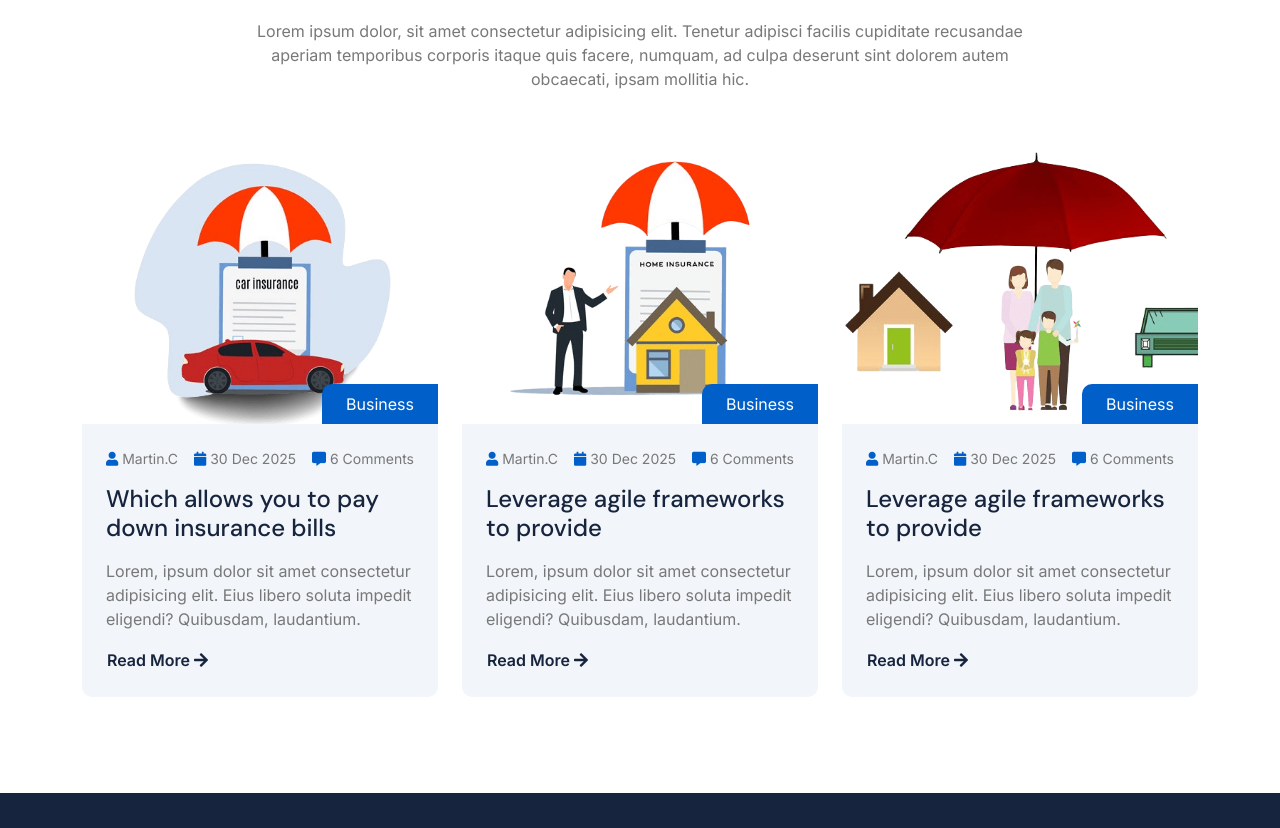
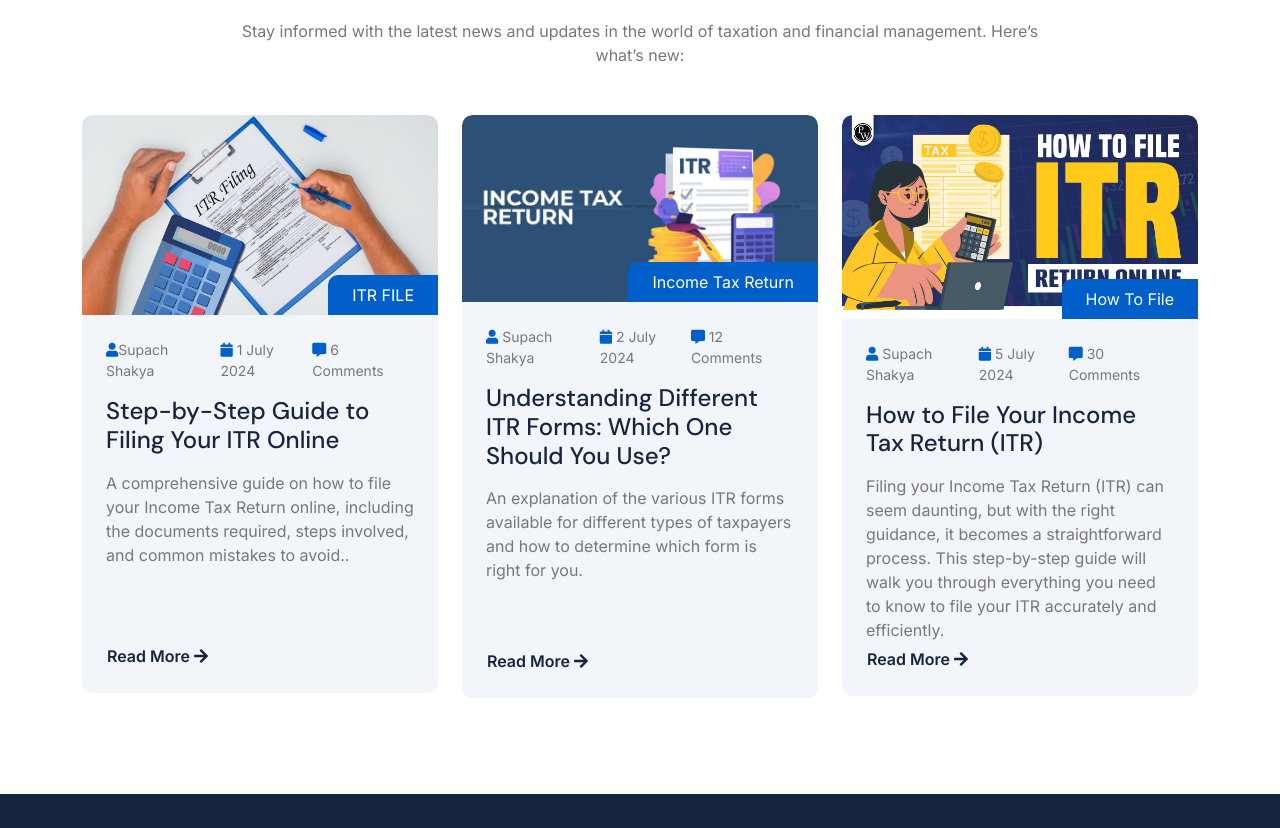
Before and after one commit to SandeshKumar123/SRS, a plain HTML site: page blog.html in a window 1280 px wide. Shown: the part 674-1502 px from the top of the page. Drawn offline with nearby package versions, Linux system fonts and the light colour scheme.

Commit message:
New changes

```diff
--- a/blog.html
+++ b/blog.html
@@ -164,26 +164,26 @@
                 <div class="text-center mx-auto pb-5 wow fadeInUp" data-wow-delay="0.2s" style="max-width: 800px;">
                     <h4 class="text-primary">From Blog</h4>
                     <h1 class="display-4 mb-4">News And Updates</h1>
-                    <p class="mb-0">Lorem ipsum dolor, sit amet consectetur adipisicing elit. Tenetur adipisci facilis cupiditate recusandae aperiam temporibus corporis itaque quis facere, numquam, ad culpa deserunt sint dolorem autem obcaecati, ipsam mollitia hic.
+                    <p class="mb-0"> Stay informed with the latest news and updates in the world of taxation and financial management. Here’s what’s new:
                     </p>
                 </div>
                 <div class="row g-4 justify-content-center">
                     <div class="col-lg-6 col-xl-4 wow fadeInUp" data-wow-delay="0.2s">
                         <div class="blog-item">
                             <div class="blog-img">
-                                <img src="img/blog-1.png" class="img-fluid rounded-top w-100" alt="">
+                                <img src="img/ITR.jpg" class="img-fluid rounded-top w-100" alt="">
                                 <div class="blog-categiry py-2 px-4">
-                                    <span>Business</span>
+                                    <span>ITR FILE</span>
                                 </div>
                             </div>
                             <div class="blog-content p-4">
                                 <div class="blog-comment d-flex justify-content-between mb-3">
-                                    <div class="small"><span class="fa fa-user text-primary"></span> Martin.C</div>
-                                    <div class="small"><span class="fa fa-calendar text-primary"></span> 30 Dec 2025</div>
+                                    <div class="small"><span class="fa fa-user text-primary"></span>Supach Shakya</div>
+                                    <div class="small"><span class="fa fa-calendar text-primary"></span> 1 July 2024</div>
                                     <div class="small"><span class="fa fa-comment-alt text-primary"></span> 6 Comments</div>
                                 </div>
-                                <a href="#" class="h4 d-inline-block mb-3">Which allows you to pay down insurance bills</a>
-                                <p class="mb-3">Lorem, ipsum dolor sit amet consectetur adipisicing elit. Eius libero soluta impedit eligendi? Quibusdam, laudantium.</p>
+                                <a href="#" class="h4 d-inline-block mb-3"> Step-by-Step Guide to Filing Your ITR Online</a>
+                                <p class="mb-3" style="height: 155px;">A comprehensive guide on how to file your Income Tax Return online, including the documents required, steps involved, and common mistakes to avoid..</p>
                                 <a href="#" class="btn p-0">Read More  <i class="fa fa-arrow-right"></i></a>
                             </div>
                         </div>
@@ -191,19 +191,19 @@
                     <div class="col-lg-6 col-xl-4 wow fadeInUp" data-wow-delay="0.4s">
                         <div class="blog-item">
                             <div class="blog-img">
-                                <img src="img/blog-2.png" class="img-fluid rounded-top w-100" alt="">
+                                <img src="img/income.jpg" class="img-fluid rounded-top w-100" alt="">
                                 <div class="blog-categiry py-2 px-4">
-                                    <span>Business</span>
+                                    <span>Income Tax Return</span>
                                 </div>
                             </div>
                             <div class="blog-content p-4">
                                 <div class="blog-comment d-flex justify-content-between mb-3">
-                                    <div class="small"><span class="fa fa-user text-primary"></span> Martin.C</div>
-                                    <div class="small"><span class="fa fa-calendar text-primary"></span> 30 Dec 2025</div>
-                                    <div class="small"><span class="fa fa-comment-alt text-primary"></span> 6 Comments</div>
+                                    <div class="small"><span class="fa fa-user text-primary"></span> Supach Shakya</div>
+                                    <div class="small"><span class="fa fa-calendar text-primary"></span> 2 July 2024</div>
+                                    <div class="small"><span class="fa fa-comment-alt text-primary"></span> 12 Comments</div>
                                 </div>
-                                <a href="#" class="h4 d-inline-block mb-3">Leverage agile frameworks to provide</a>
-                                <p class="mb-3">Lorem, ipsum dolor sit amet consectetur adipisicing elit. Eius libero soluta impedit eligendi? Quibusdam, laudantium.</p>
+                                <a href="#" class="h4 d-inline-block mb-3">Understanding Different ITR Forms: Which One Should You Use?</a>
+                                <p class="mb-3" style="height: 145px;">An explanation of the various ITR forms available for different types of taxpayers and how to determine which form is right for you.</p>
                                 <a href="#" class="btn p-0">Read More  <i class="fa fa-arrow-right"></i></a>
                             </div>
                         </div>
@@ -211,19 +211,19 @@
                     <div class="col-lg-6 col-xl-4 wow fadeInUp" data-wow-delay="0.6s">
                         <div class="blog-item">
                             <div class="blog-img">
-                                <img src="img/blog-3.png" class="img-fluid rounded-top w-100" alt="">
+                                <img src="img/How.png" class="img-fluid rounded-top w-100" alt="">
                                 <div class="blog-categiry py-2 px-4">
-                                    <span>Business</span>
+                                    <span>How To File </span>
                                 </div>
                             </div>
                             <div class="blog-content p-4">
                                 <div class="blog-comment d-flex justify-content-between mb-3">
-                                    <div class="small"><span class="fa fa-user text-primary"></span> Martin.C</div>
-                                    <div class="small"><span class="fa fa-calendar text-primary"></span> 30 Dec 2025</div>
-                                    <div class="small"><span class="fa fa-comment-alt text-primary"></span> 6 Comments</div>
+                                    <div class="small"><span class="fa fa-user text-primary"></span> Supach Shakya</div>
+                                    <div class="small"><span class="fa fa-calendar text-primary"></span> 5 July 2024</div>
+                                    <div class="small"><span class="fa fa-comment-alt text-primary"></span> 30 Comments</div>
                                 </div>
-                                <a href="#" class="h4 d-inline-block mb-3">Leverage agile frameworks to provide</a>
-                                <p class="mb-3">Lorem, ipsum dolor sit amet consectetur adipisicing elit. Eius libero soluta impedit eligendi? Quibusdam, laudantium.</p>
+                                <a href="#" class="h4 d-inline-block mb-3">How to File Your Income Tax Return (ITR)</a>
+                                <p class="mb-3" style="height: 155px;">Filing your Income Tax Return (ITR) can seem daunting, but with the right guidance, it becomes a straightforward process. This step-by-step guide will walk you through everything you need to know to file your ITR accurately and efficiently.</p>
                                 <a href="#" class="btn p-0">Read More  <i class="fa fa-arrow-right"></i></a>
                             </div>
                         </div>
```
Also changed, not shown: about.html (+15 -15 lines), contact.html (+4 -4 lines), img/How.png (added), img/ITR.jpg (added), img/income.jpg (added), img/supach-removebg-preview.png (added), img/supach.jpg (added).
